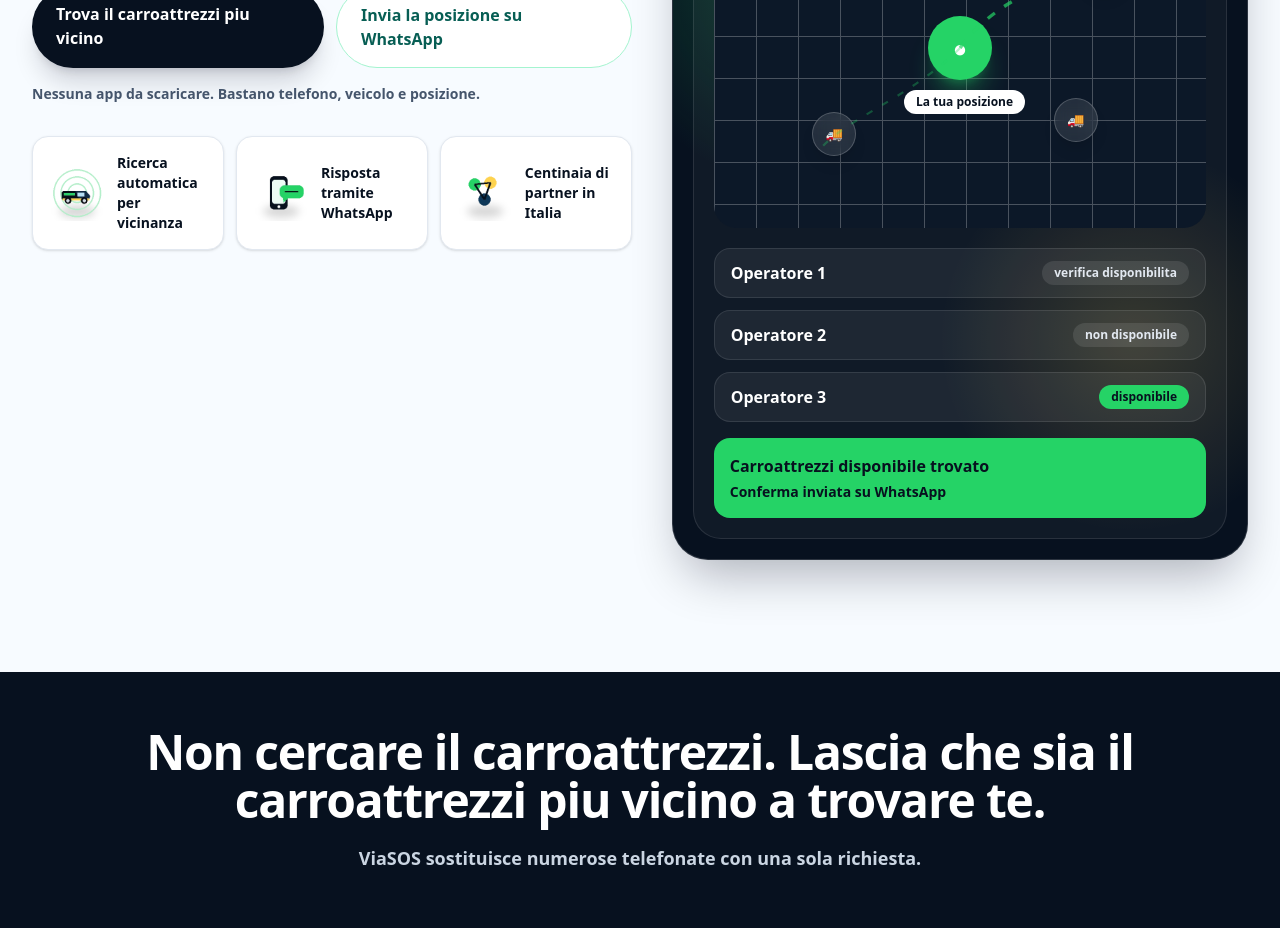
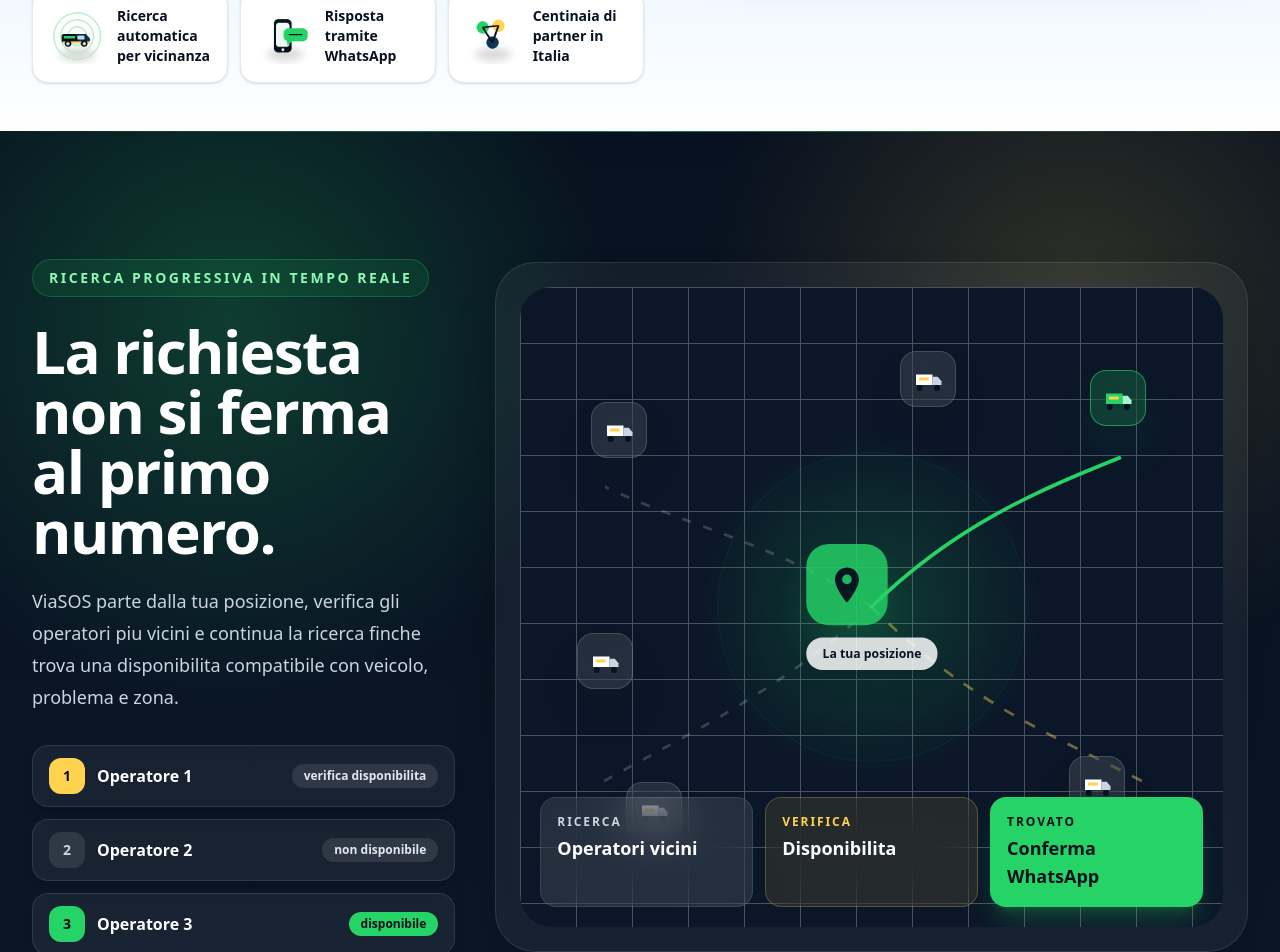
Before and after one commit to alessio-aesthetic/viasos.it, a Next.js app: page / in a window 1280 px wide. Shown: the part 1140-2092 px from the top of the page. Built offline with nearby package versions, Linux system fonts and the light colour scheme.

Commit message:
Refine hero and search visualization

```diff
--- a/src/app/page.tsx
+++ b/src/app/page.tsx
@@ -103,23 +103,24 @@ function JsonLd() {
 
 function Hero() {
   return (
-    <section className="relative overflow-hidden bg-[#f7fbff] pt-28">
-      <div className="absolute inset-0 bg-[radial-gradient(circle_at_top_left,rgba(37,211,102,0.16),transparent_34%),radial-gradient(circle_at_top_right,rgba(255,211,77,0.18),transparent_28%)]" />
-      <div className="relative mx-auto grid max-w-7xl gap-10 px-4 pb-20 pt-8 sm:px-6 lg:grid-cols-[1.02fr_0.98fr] lg:items-center lg:px-8 lg:pb-28">
-        <div>
+    <section className="relative min-h-screen overflow-hidden bg-[#f7fbff] pt-24 lg:flex lg:items-center lg:pt-20">
+      <div className="absolute inset-0 bg-[radial-gradient(circle_at_12%_18%,rgba(37,211,102,0.18),transparent_34%),radial-gradient(circle_at_88%_18%,rgba(255,211,77,0.22),transparent_30%),linear-gradient(180deg,#f8fbff_0%,#eef7ff_100%)]" />
+      <div className="absolute inset-x-0 bottom-0 h-40 bg-linear-to-t from-white to-transparent" />
+      <div className="relative mx-auto grid w-full max-w-7xl gap-10 px-4 py-10 sm:px-6 lg:min-h-[calc(100vh-5rem)] lg:grid-cols-[1.04fr_0.96fr] lg:items-center lg:px-8 lg:py-12">
+        <div className="lg:-mt-12">
           <p className="inline-flex rounded-full border border-emerald-200 bg-white px-4 py-2 text-sm font-black uppercase tracking-[0.16em] text-[#075e54] shadow-sm">
             Soccorso stradale in tutta Italia
           </p>
-          <h1 className="mt-7 max-w-5xl text-5xl font-black tracking-tight text-[#07111f] sm:text-6xl lg:text-7xl">
+          <h1 className="mt-7 max-w-5xl text-5xl font-black tracking-tight text-[#07111f] sm:text-6xl lg:text-8xl lg:leading-[0.86]">
             Il carroattrezzi piu vicino a te, trovato in pochi secondi
           </h1>
-          <p className="mt-6 max-w-3xl text-xl font-semibold leading-8 text-slate-700">
+          <p className="mt-7 max-w-3xl text-xl font-semibold leading-8 text-slate-700 lg:text-2xl lg:leading-9">
             Invia la tua posizione e ViaSOS cerchera automaticamente il
             carroattrezzi disponibile piu vicino. Se il primo operatore non puo
             intervenire, il sistema contattera progressivamente quelli
             successivi fino a trovare una disponibilita.
           </p>
-          <p className="mt-5 max-w-2xl rounded-2xl border border-[#ffd34d]/60 bg-[#fff7d6] p-4 text-base font-black text-[#07111f]">
+          <p className="mt-6 max-w-2xl rounded-3xl border border-[#ffd34d]/60 bg-[#fff7d6] p-5 text-lg font-black text-[#07111f] shadow-lg shadow-amber-950/5">
             Una sola richiesta puo attivare la ricerca tra oltre 15
             carroattrezzi presenti nella zona.
           </p>
@@ -168,9 +169,8 @@ function Hero() {
             ))}
           </div>
         </div>
-        <div className="grid gap-5">
+        <div className="lg:pl-4">
           <EmergencyForm />
-          <SearchVisualization />
         </div>
       </div>
     </section>
@@ -184,6 +184,7 @@ export default function Home() {
       <Header />
       <main>
         <Hero />
+        <SearchVisualization />
         <ImpactBand />
         <HowItWorks />
         <Comparison />
--- a/src/components/viasos/search-visualization.tsx
+++ b/src/components/viasos/search-visualization.tsx
@@ -1,87 +1,199 @@
 const operators = [
-  { label: 'Operatore 1', status: 'verifica disponibilita' },
-  { label: 'Operatore 2', status: 'non disponibile' },
-  { label: 'Operatore 3', status: 'disponibile' },
+  {
+    label: 'Operatore 1',
+    status: 'verifica disponibilita',
+    state: 'checking',
+  },
+  {
+    label: 'Operatore 2',
+    status: 'non disponibile',
+    state: 'unavailable',
+  },
+  {
+    label: 'Operatore 3',
+    status: 'disponibile',
+    state: 'available',
+  },
 ]
+
+function TruckMarker({
+  className,
+  active = false,
+}: {
+  className: string
+  active?: boolean
+}) {
+  return (
+    <div
+      className={`absolute ${className} grid size-14 place-items-center rounded-2xl border shadow-2xl backdrop-blur-xl ${
+        active
+          ? 'border-[#25d366]/60 bg-[#25d366]/20 shadow-[#25d366]/20'
+          : 'border-white/15 bg-white/10 shadow-black/20'
+      }`}
+    >
+      <svg viewBox="0 0 48 48" className="size-9" aria-hidden="true">
+        <path
+          d="M8 18h22v14H8z"
+          className={active ? 'fill-[#25d366]' : 'fill-white'}
+        />
+        <path
+          d="M30 21h7l5 6v5H30z"
+          className={active ? 'fill-[#a7f3d0]' : 'fill-slate-300'}
+        />
+        <path d="M13 32a4 4 0 1 0 0 8 4 4 0 0 0 0-8Zm23 0a4 4 0 1 0 0 8 4 4 0 0 0 0-8Z" fill="#07111f" />
+        <path d="M12 22h13v4H12z" fill="#ffd34d" />
+      </svg>
+    </div>
+  )
+}
 
 export function SearchVisualization() {
   return (
-    <div className="relative overflow-hidden rounded-[2.25rem] border border-white/15 bg-[#07111f] p-5 text-white shadow-2xl shadow-slate-950/30">
-      <div className="absolute inset-0 bg-[radial-gradient(circle_at_25%_20%,rgba(37,211,102,0.26),transparent_30%),radial-gradient(circle_at_80%_70%,rgba(255,211,77,0.16),transparent_28%)]" />
-      <div className="relative rounded-[1.75rem] border border-white/10 bg-white/[0.04] p-5">
-        <div className="relative h-[360px] overflow-hidden rounded-[1.4rem] bg-[#0c1828]">
-          <div className="absolute inset-0 opacity-25 [background-image:linear-gradient(to_right,#ffffff_1px,transparent_1px),linear-gradient(to_bottom,#ffffff_1px,transparent_1px)] [background-size:42px_42px]" />
-          <div className="absolute left-1/2 top-1/2 size-28 -translate-x-1/2 -translate-y-1/2 rounded-full border border-[#25d366]/40 bg-[#25d366]/10 animate-ping motion-reduce:animate-none" />
-          <div className="absolute left-1/2 top-1/2 grid size-16 -translate-x-1/2 -translate-y-1/2 place-items-center rounded-full bg-[#25d366] text-2xl shadow-xl shadow-[#25d366]/30">
-            ●
-          </div>
-          <div className="absolute left-[calc(50%-56px)] top-[calc(50%+42px)] rounded-full bg-white px-3 py-1 text-xs font-black text-[#07111f]">
-            La tua posizione
-          </div>
-
-          {[
-            ['left-[14%] top-[18%]', '1'],
-            ['right-[16%] top-[22%]', '2'],
-            ['left-[20%] bottom-[20%]', '3'],
-            ['right-[22%] bottom-[24%]', '4'],
-            ['left-[58%] top-[13%]', '5'],
-          ].map(([position, number], index) => (
-            <div
-              key={number}
-              className={`absolute ${position} grid size-11 place-items-center rounded-full border border-white/20 bg-white/10 text-sm font-black shadow-lg backdrop-blur`}
-              style={{ animationDelay: `${index * 180}ms` }}
-            >
-              🚚
-            </div>
-          ))}
-          <svg
-            viewBox="0 0 420 320"
-            className="absolute inset-0 h-full w-full text-[#25d366]/70"
-            aria-hidden="true"
-          >
-            <path
-              d="M210 160 C245 110 315 94 344 78"
-              fill="none"
-              stroke="currentColor"
-              strokeWidth="3"
-              strokeDasharray="8 10"
-            />
-            <path
-              d="M210 160 C165 205 105 224 84 252"
-              fill="none"
-              stroke="currentColor"
-              strokeWidth="2"
-              strokeDasharray="6 10"
-              opacity=".45"
-            />
-          </svg>
-        </div>
-        <div className="mt-5 grid gap-3">
+    <section className="relative overflow-hidden bg-[#07111f] py-24 text-white sm:py-28 lg:py-32">
+      <div className="absolute inset-0 bg-[radial-gradient(circle_at_18%_20%,rgba(37,211,102,0.22),transparent_30%),radial-gradient(circle_at_84%_18%,rgba(255,211,77,0.16),transparent_28%),linear-gradient(180deg,#07111f_0%,#0b1728_100%)]" />
+      <div className="absolute inset-x-0 top-0 h-px bg-linear-to-r from-transparent via-[#25d366]/60 to-transparent" />
+      <div className="relative mx-auto max-w-7xl px-4 sm:px-6 lg:px-8">
+        <div className="grid gap-10 lg:grid-cols-[0.72fr_1.28fr] lg:items-center">
+          <div>
+            <p className="inline-flex rounded-full border border-[#25d366]/25 bg-[#25d366]/10 px-4 py-2 text-sm font-black uppercase tracking-[0.18em] text-[#8ff7b6]">
+              ricerca progressiva in tempo reale
+            </p>
+            <h2 className="mt-6 text-4xl font-black tracking-tight sm:text-5xl lg:text-6xl">
+              La richiesta non si ferma al primo numero.
+            </h2>
+            <p className="mt-6 text-lg leading-8 text-slate-300">
+              ViaSOS parte dalla tua posizione, verifica gli operatori piu
+              vicini e continua la ricerca finche trova una disponibilita
+              compatibile con veicolo, problema e zona.
+            </p>
+            <div className="mt-8 grid gap-3">
               {operators.map((operator, index) => (
                 <div
                   key={operator.label}
-              className="flex items-center justify-between rounded-2xl border border-white/10 bg-white/[0.06] px-4 py-3"
+                  className="flex items-center justify-between rounded-2xl border border-white/10 bg-white/[0.06] px-4 py-3 shadow-lg shadow-black/10"
                 >
-              <span className="font-bold">{operator.label}</span>
+                  <div className="flex items-center gap-3">
                     <span
-                className={
-                  index === 2
-                    ? 'rounded-full bg-[#25d366] px-3 py-1 text-xs font-black text-[#07111f]'
-                    : 'rounded-full bg-white/10 px-3 py-1 text-xs font-bold text-slate-200'
-                }
+                      className={`grid size-9 place-items-center rounded-xl text-sm font-black ${
+                        operator.state === 'available'
+                          ? 'bg-[#25d366] text-[#07111f]'
+                          : operator.state === 'unavailable'
+                            ? 'bg-white/10 text-slate-300'
+                            : 'bg-[#ffd34d] text-[#07111f]'
+                      }`}
+                    >
+                      {index + 1}
+                    </span>
+                    <span className="font-black">{operator.label}</span>
+                  </div>
+                  <span
+                    className={`rounded-full px-3 py-1 text-xs font-black ${
+                      operator.state === 'available'
+                        ? 'bg-[#25d366] text-[#07111f]'
+                        : 'bg-white/10 text-slate-200'
+                    }`}
                   >
                     {operator.status}
                   </span>
                 </div>
               ))}
             </div>
-        <div className="mt-4 rounded-2xl bg-[#25d366] p-4 text-[#07111f]">
-          <p className="font-black">Carroattrezzi disponibile trovato</p>
-          <p className="mt-1 text-sm font-semibold">
-            Conferma inviata su WhatsApp
+          </div>
+
+          <div className="relative overflow-hidden rounded-[2.5rem] border border-white/10 bg-white/[0.05] p-4 shadow-2xl shadow-black/30 backdrop-blur sm:p-6">
+            <div className="relative h-[560px] overflow-hidden rounded-[2rem] bg-[#0b1728] sm:h-[640px]">
+              <div className="absolute inset-0 opacity-25 [background-image:linear-gradient(to_right,#ffffff_1px,transparent_1px),linear-gradient(to_bottom,#ffffff_1px,transparent_1px)] [background-size:56px_56px]" />
+              <div className="absolute inset-0 bg-[radial-gradient(circle_at_center,rgba(37,211,102,0.18),transparent_36%)]" />
+
+              <div className="absolute left-1/2 top-1/2 size-44 -translate-x-1/2 -translate-y-1/2 rounded-full border border-[#25d366]/30 bg-[#25d366]/5 [animation:viasos-scan_2.8s_ease-out_infinite]" />
+              <div className="absolute left-1/2 top-1/2 size-72 -translate-x-1/2 -translate-y-1/2 rounded-full border border-[#25d366]/20 bg-[#25d366]/5 [animation:viasos-scan_2.8s_ease-out_infinite_0.7s]" />
+              <div className="absolute left-1/2 top-1/2 size-[26rem] -translate-x-1/2 -translate-y-1/2 rounded-full border border-[#25d366]/10 [animation:viasos-scan_2.8s_ease-out_infinite_1.4s]" />
+
+              <svg
+                viewBox="0 0 760 560"
+                className="absolute inset-0 h-full w-full"
+                aria-hidden="true"
+              >
+                <path
+                  d="M380 280 C470 192 560 154 650 118"
+                  fill="none"
+                  stroke="#25d366"
+                  strokeWidth="4"
+                  strokeDasharray="620"
+                  strokeDashoffset="620"
+                  className="[animation:viasos-route_2.8s_ease-out_infinite]"
+                />
+                <path
+                  d="M380 280 C286 214 178 192 92 150"
+                  fill="none"
+                  stroke="#ffffff"
+                  strokeOpacity=".18"
+                  strokeWidth="3"
+                  strokeDasharray="10 14"
+                />
+                <path
+                  d="M380 280 C282 370 188 414 84 472"
+                  fill="none"
+                  stroke="#ffffff"
+                  strokeOpacity=".18"
+                  strokeWidth="3"
+                  strokeDasharray="10 14"
+                />
+                <path
+                  d="M380 280 C488 386 576 418 684 474"
+                  fill="none"
+                  stroke="#ffd34d"
+                  strokeOpacity=".42"
+                  strokeWidth="3"
+                  strokeDasharray="12 14"
+                />
+              </svg>
+
+              <div className="absolute left-1/2 top-1/2 z-10 -translate-x-1/2 -translate-y-1/2 [animation:viasos-pulse-soft_2.5s_ease-in-out_infinite]">
+                <div className="grid size-20 place-items-center rounded-[1.4rem] bg-[#25d366] text-[#07111f] shadow-2xl shadow-[#25d366]/30">
+                  <svg viewBox="0 0 32 32" className="size-10" aria-hidden="true">
+                    <path
+                      fill="currentColor"
+                      d="M16 2.5c-5.2 0-9.4 4.2-9.4 9.4 0 6.7 8.2 16.9 8.6 17.3a1 1 0 0 0 1.6 0c.4-.4 8.6-10.6 8.6-17.3 0-5.2-4.2-9.4-9.4-9.4Zm0 13.2a3.8 3.8 0 1 1 0-7.6 3.8 3.8 0 0 1 0 7.6Z"
+                    />
+                  </svg>
+                </div>
+                <div className="mt-3 rounded-full bg-white px-4 py-2 text-center text-xs font-black text-[#07111f] shadow-xl">
+                  La tua posizione
+                </div>
+              </div>
+
+              <TruckMarker className="left-[10%] top-[18%]" />
+              <TruckMarker className="right-[11%] top-[13%]" active />
+              <TruckMarker className="left-[15%] bottom-[14%]" />
+              <TruckMarker className="right-[14%] bottom-[18%]" />
+              <TruckMarker className="left-[54%] top-[10%]" />
+              <TruckMarker className="left-[8%] top-[54%]" />
+
+              <div className="absolute bottom-5 left-5 right-5 grid gap-3 sm:grid-cols-3">
+                <div className="rounded-2xl border border-white/10 bg-white/10 p-4 backdrop-blur-xl">
+                  <p className="text-xs font-black uppercase tracking-[0.16em] text-slate-300">
+                    ricerca
                   </p>
+                  <p className="mt-1 text-lg font-black">Operatori vicini</p>
+                </div>
+                <div className="rounded-2xl border border-[#ffd34d]/25 bg-[#ffd34d]/10 p-4 backdrop-blur-xl">
+                  <p className="text-xs font-black uppercase tracking-[0.16em] text-[#ffd34d]">
+                    verifica
+                  </p>
+                  <p className="mt-1 text-lg font-black">Disponibilita</p>
+                </div>
+                <div className="rounded-2xl border border-[#25d366]/30 bg-[#25d366] p-4 text-[#07111f] shadow-xl shadow-[#25d366]/20">
+                  <p className="text-xs font-black uppercase tracking-[0.16em]">
+                    trovato
+                  </p>
+                  <p className="mt-1 text-lg font-black">Conferma WhatsApp</p>
                 </div>
               </div>
             </div>
+          </div>
+        </div>
+      </div>
+    </section>
   )
 }
```
Also changed, not shown: src/styles/tailwind.css (+53 -0 lines). Lines whose indentation alone changed are shown as unchanged.
